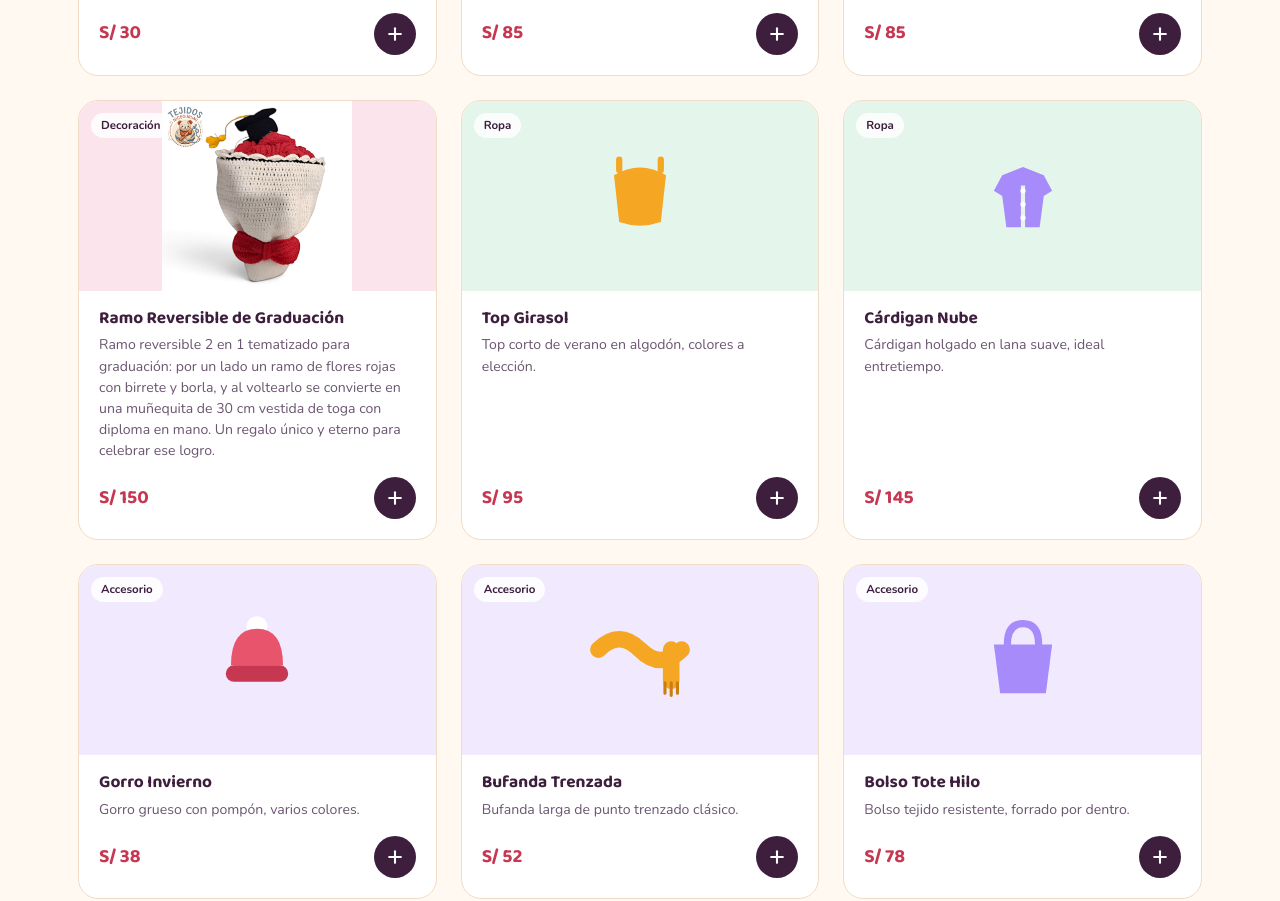
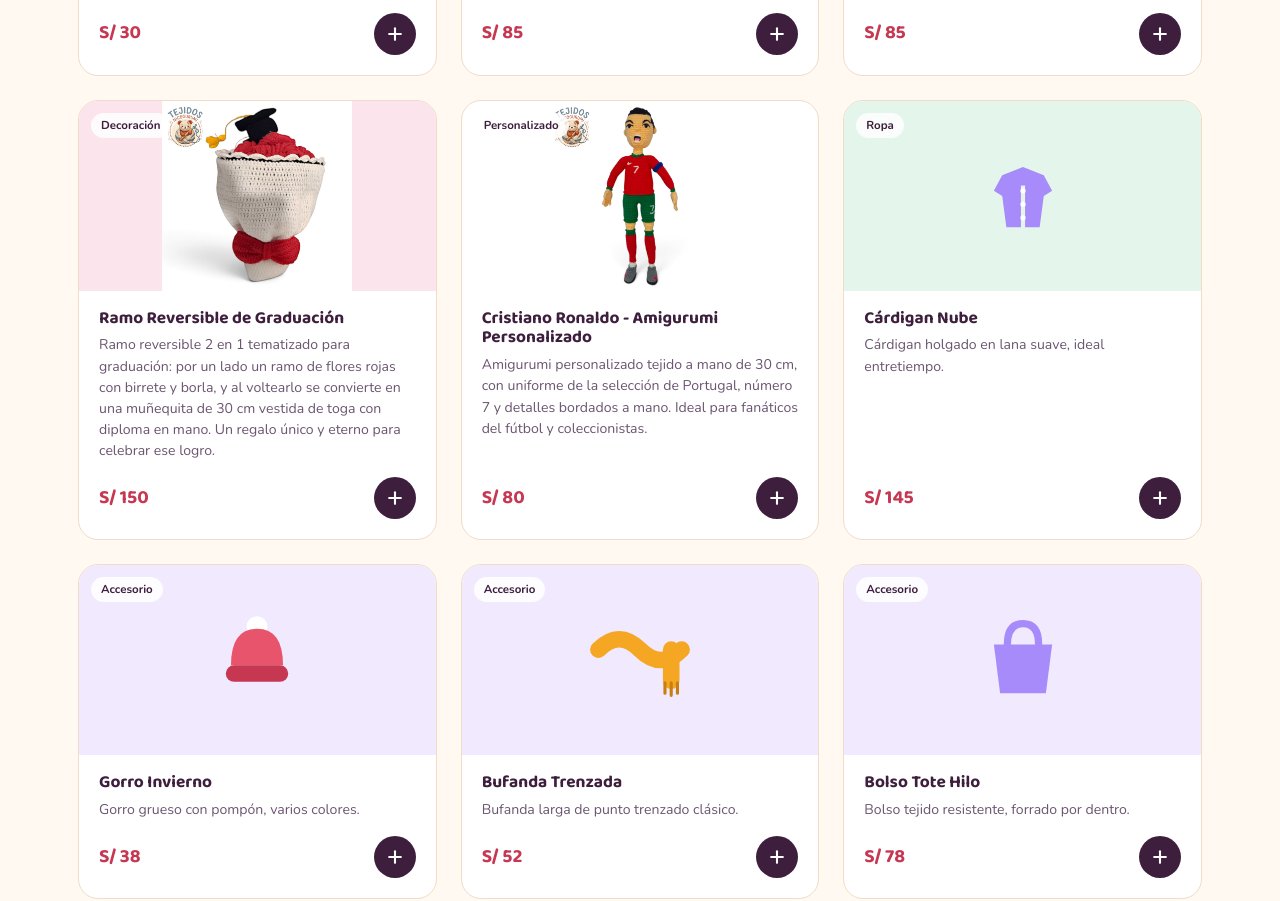
Before and after one commit to tejidosnicogurumi-debug/nicogurumi-tienda, a website: page index.html in a window 1280 px wide. Shown: the part 1673-2574 px from the top of the page. Drawn offline with nearby package versions, Linux system fonts and the light colour scheme.

Commit message:
Update index.html

```diff
--- a/index.html
+++ b/index.html
@@ -964,7 +964,7 @@ if(imgs) return `<img src="${imgs[0]}" alt="${p.name}" style="width:100%;height:
     {id:2, cat:'amigurumi', name:'Muñequita de Otoño', desc:'Amigurumi tejido a mano de 30 cm, con cabello rizado y un gorrito de ranita con corona incluido a modo de sombrilla. Un peluche tierno y colorido, ideal para regalo.', price:85, img:'images/munequita-de-otono.jpg'},
     {id:3, cat:'amigurumi', name:'Muñeca Catalina', desc:'Amigurumi tejido a mano de 30 cm, con cabello rizado, capa de solapas y botones de madera, y botitas rosadas. Incluye a su fiel compañero: un caballito de juguete con ruedas.', price:85, img:'images/muneca-catalina.jpg'},
     {id:4, cat:'decoracion', name:'Ramo Reversible de Graduación', desc:'Ramo reversible 2 en 1 tematizado para graduación: por un lado un ramo de flores rojas con birrete y borla, y al voltearlo se convierte en una muñequita de 30 cm vestida de toga con diploma en mano. Un regalo único y eterno para celebrar ese logro.', price:150, imgs:['images/ramo-graduacion.jpg','images/ramo-graduacion-2.jpg']},
-    {id:5, cat:'ropa', name:'Top Girasol', desc:'Top corto de verano en algodón, colores a elección.', price:95},
+    {id:5, cat:'personalizados', name:'Cristiano Ronaldo - Amigurumi Personalizado', desc:'Amigurumi personalizado tejido a mano de 30 cm, con uniforme de la selección de Portugal, número 7 y detalles bordados a mano. Ideal para fanáticos del fútbol y coleccionistas.', price:80, imgs:['images/cristiano-ronaldo.jpg','images/cristiano-ronaldo-2.jpg']},
     {id:6, cat:'ropa', name:'Cárdigan Nube', desc:'Cárdigan holgado en lana suave, ideal entretiempo.', price:145},
     {id:7, cat:'accesorios', name:'Gorro Invierno', desc:'Gorro grueso con pompón, varios colores.', price:38},
     {id:8, cat:'accesorios', name:'Bufanda Trenzada', desc:'Bufanda larga de punto trenzado clásico.', price:52},
```
